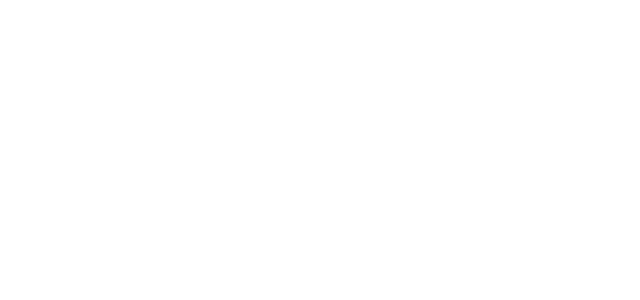
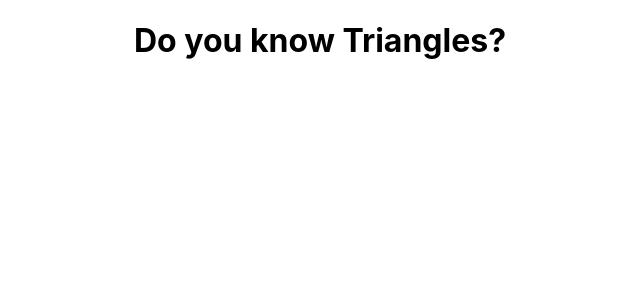
Before and after one commit to wasim7raja10/do-you-know-your-triangles, a React (Create React App) app: page / in a window 1280 px wide. Shown: the top 300 px of the page, without its empty margins (320-960 px from the left). Built offline with nearby package versions, Linux system fonts and the light colour scheme; the HTML template or start-up script is replaced by a standard one.

Commit message:
js to jsx

```diff
--- a/src/App.js
+++ b/src/App.jsx
@@ -1,9 +1,9 @@
-import './App.css';
+import "./App.css";
 
 function App() {
   return (
     <div className="App">
-
+      <h1>Do you know Triangles?</h1>
     </div>
   );
 }
```
